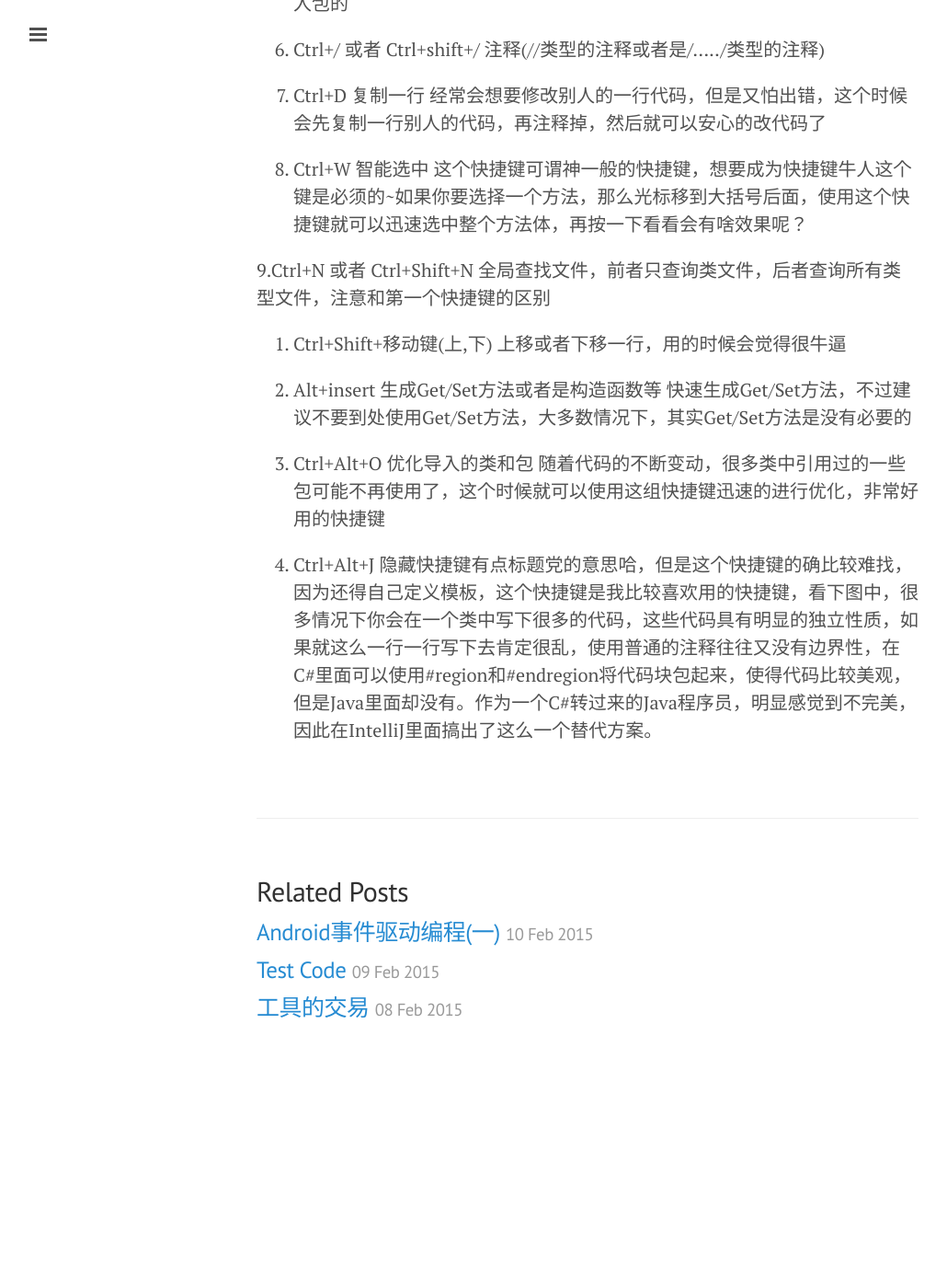
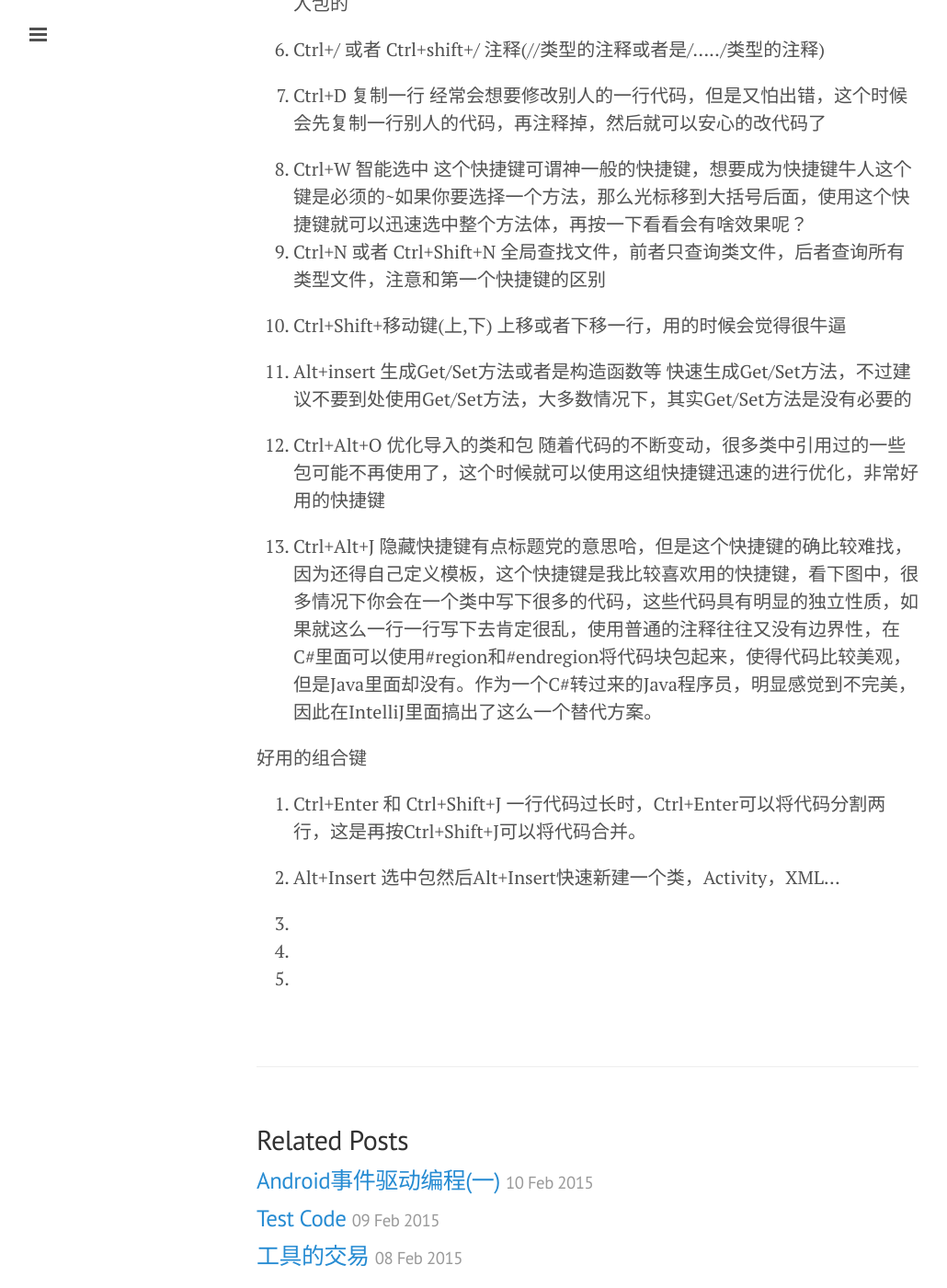
Before and after one commit to ewrfedf/ewrfedf.github.io, a Jekyll site: the page built from _posts/2015-03-03-AS快捷键整理.md, in a window 1280 px wide and 1400 px high, scrolled down 833 px. Shown: the whole window at 92% size, without its empty margins (1-1031 px from the left). Built offline with Jekyll 4.4.1, drawn with Linux system fonts in a browser that asks for light colours; Markdown is read by kramdown in place of the engine named in the settings; before the commit the page ends 2005 px from its top, so only the background shows below that.

Commit message:
modify shortcut

```diff
--- a/_posts/2015-03-03-AS快捷键整理.md
+++ b/_posts/2015-03-03-AS快捷键整理.md
@@ -27,8 +27,7 @@ Clean Code利器，就像你会习惯性的按Ctrl+S来保存一样，我觉得
 
 8. Ctrl+W 智能选中
 这个快捷键可谓神一般的快捷键，想要成为快捷键牛人这个键是必须的~如果你要选择一个方法，那么光标移到大括号后面，使用这个快捷键就可以迅速选中整个方法体，再按一下看看会有啥效果呢？
-
-9.Ctrl+N 或者 Ctrl+Shift+N
+9. Ctrl+N 或者 Ctrl+Shift+N
 全局查找文件，前者只查询类文件，后者查询所有类型文件，注意和第一个快捷键的区别
 
 10. Ctrl+Shift+移动键(上,下)
@@ -42,3 +41,17 @@ Clean Code利器，就像你会习惯性的按Ctrl+S来保存一样，我觉得
 
 13. Ctrl+Alt+J
 隐藏快捷键有点标题党的意思哈，但是这个快捷键的确比较难找，因为还得自己定义模板，这个快捷键是我比较喜欢用的快捷键，看下图中，很多情况下你会在一个类中写下很多的代码，这些代码具有明显的独立性质，如果就这么一行一行写下去肯定很乱，使用普通的注释往往又没有边界性，在C#里面可以使用#region和#endregion将代码块包起来，使得代码比较美观，但是Java里面却没有。作为一个C#转过来的Java程序员，明显感觉到不完美，因此在IntelliJ里面搞出了这么一个替代方案。
+
+
+
+好用的组合键
+
+1. Ctrl+Enter 和 Ctrl+Shift+J
+一行代码过长时，Ctrl+Enter可以将代码分割两行，这是再按Ctrl+Shift+J可以将代码合并。
+
+2. Alt+Insert
+选中包然后Alt+Insert快速新建一个类，Activity，XML...
+
+3.
+4.
+5.
```
